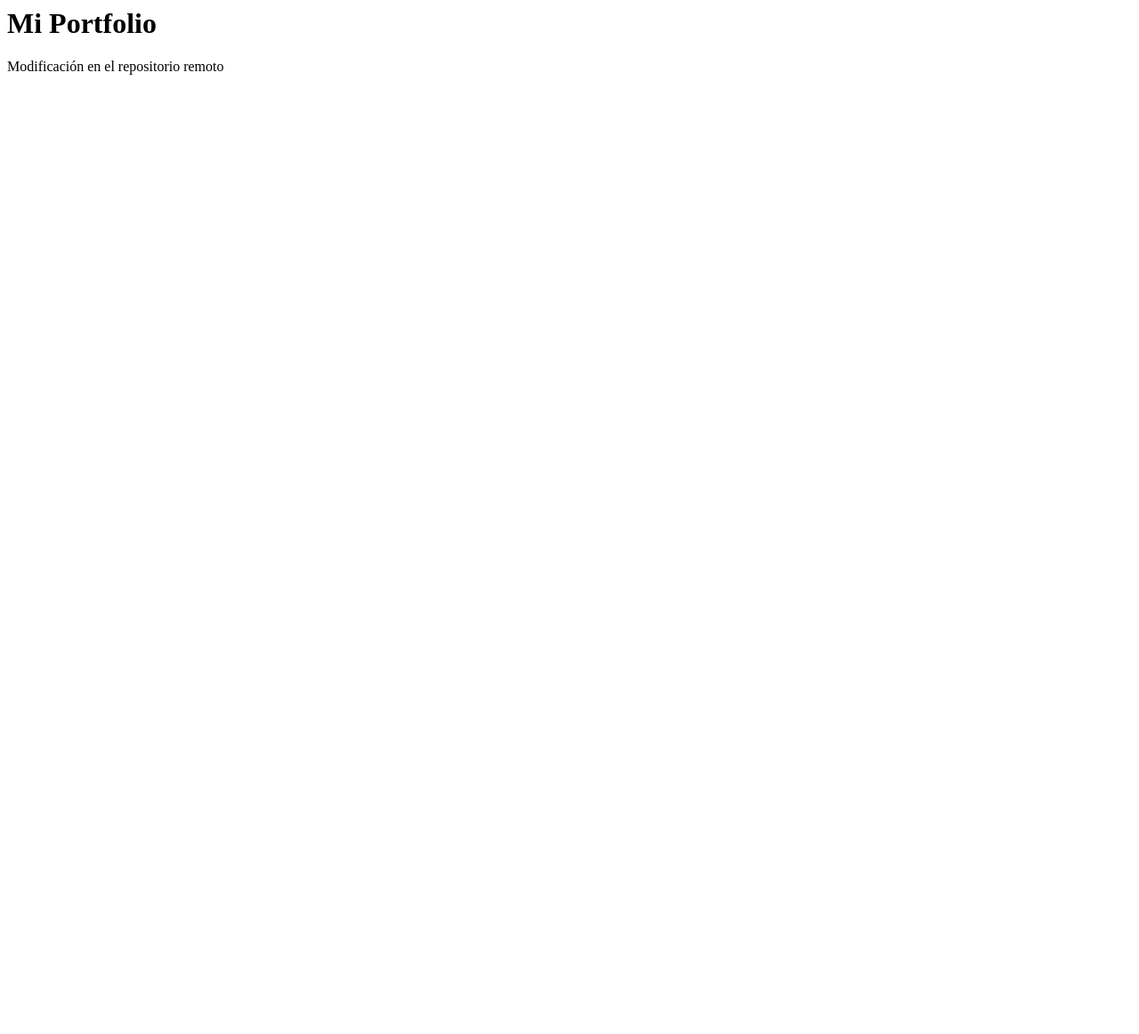
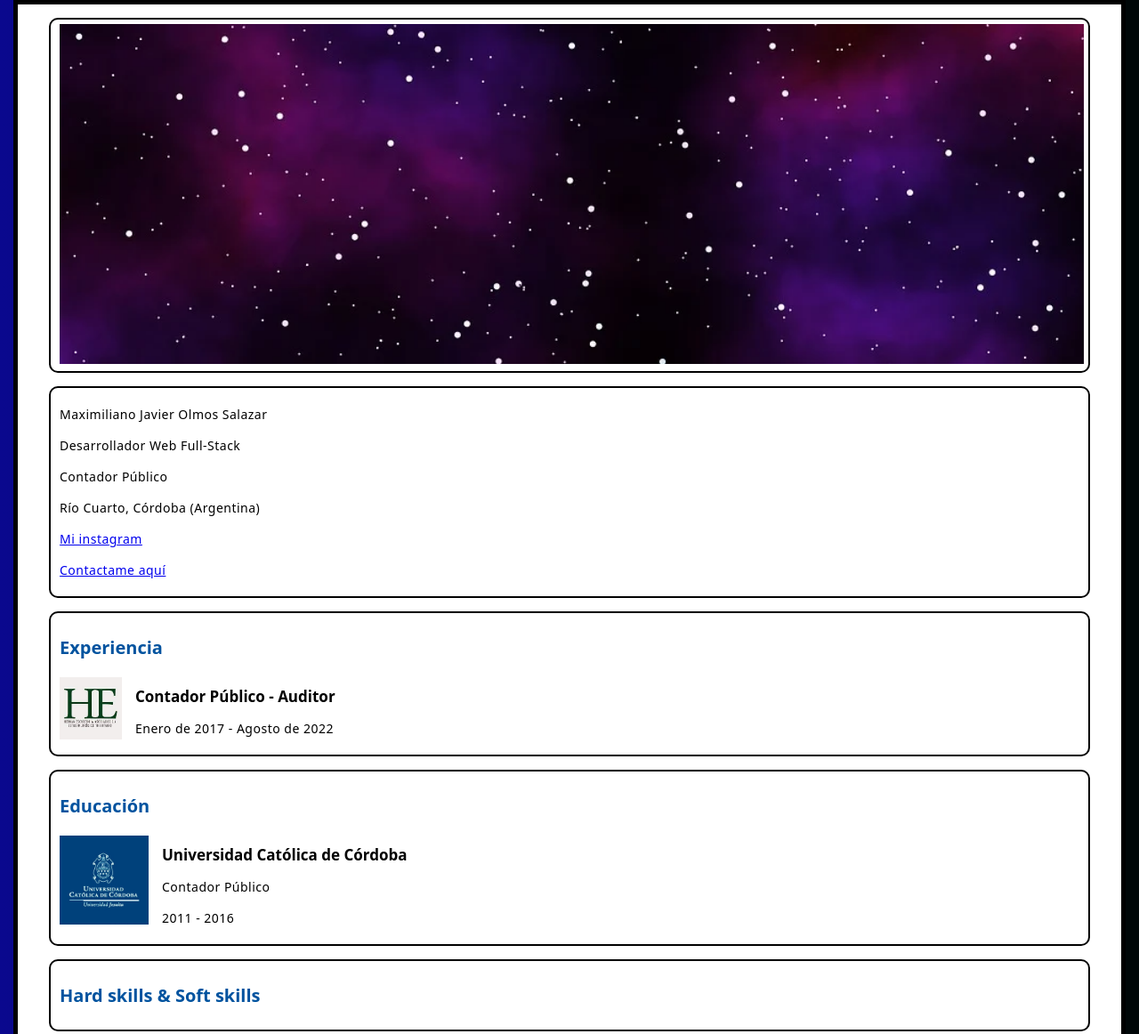
Before and after one commit to maxiolmos/portfolio-FrontEnd, a website: page index.html in a window 1280 px wide. Shown: the top 1162 px of the page at 89% size. Before the commit the page ends 800 px from the top, so only its background shows below. Drawn offline with nearby package versions, Linux system fonts and the light colour scheme.

Commit message:
Proyecto con HTML y CSS

```diff
--- a/index.html
+++ b/index.html
@@ -1,2 +1,86 @@
-<h1>Mi Portfolio</h1>
-<p> Modificación en el repositorio remoto</p>
+<!DOCTYPE html>
+<html lang="en">
+
+<head>
+<meta charset="utf-8">
+<title>Portfolio</title>
+<meta name="author" content="Maximiliano Olmos">
+<meta name="viewport" content="width=device-width,initial-scale=1">
+<link rel="shortcut icon" href="images/icon.png" type="image/x-icon" />
+<meta name="description" content="Roughly 155 characters"><!-- Esta bien? CONTROLAR
+-->
+<link href="styles/styles.css" rel="stylesheet" type="text/css">
+
+<script src="https://ajax.googleapis.com/ajax/libs/jquery/1.7.1/jquery.min.js"></script>
+<script src="script.js"></script>
+
+
+</head>
+
+
+
+<body>
+
+<!-- Para saltos de línea en los parrafos usar el elemento <br>
+  Para lineas horizontales usar el elemento <hr> -->
+
+
+<header></header>
+
+<nav></nav>
+
+
+<main>
+
+   <section>
+      <img class="destacado" src="images/banner2.webp" alt= " ">
+
+   </section>
+
+   <section>
+      <p>Maximiliano Javier Olmos Salazar</p>
+      <p>Desarrollador Web Full-Stack</p>
+      <p>Contador Público</p>
+      <p>Río Cuarto, Córdoba (Argentina) </p>
+      <p><a href= "https://www.instagram.com/maximiliano_olmos" title= "Mi instagram">Mi instagram</a></p>
+      <p><a href= "mailto:maxi.olmos@live.com.ar" title= "Mi contacto">Contactame aquí</a></p>
+   </section>
+
+   <section>
+    <h1>Experiencia</h1>
+    <img class="logo" src="images/heyasociados.jpg" alt="Logo Estudio Escudero" height= 70px width= 70px>
+    <h3> Contador Público - Auditor</h3>
+    <p> Enero de 2017 - Agosto de 2022</p>
+
+   </section>
+
+
+   <section>
+    <h1>Educación</h1>
+
+    <img class="logo" src="images/ucc.jpg" alt="Logo Universidad Católica de Córdoba" height= 100px width= 100px>
+    <h3>Universidad Católica de Córdoba </h3>
+    <p>Contador Público</p>
+    <p>2011 - 2016</p>
+
+   </section>
+
+
+
+   <section>
+     <h1>Hard skills & Soft skills</h1>
+   </section>
+
+   <section>
+     <h1>Proyectos</h1>
+   </section>
+
+
+   <script src="js/bootstrap.min.js" crossorigin="anonymous"></script>
+
+   <footer></footer>
+
+  </main>
+
+  </body>
+</html>
--- /dev/null
+++ b/styles/styles.css
@@ -0,0 +1,54 @@
+
+html {
+    font-size: 10px;
+    font-family: "Noto Sans", sans-serif;
+    background-color: #5C5CDA;
+    background: linear-gradient(90deg, rgba(10,8,142,1) 0%, rgba(0,7,8,1) 98%);
+  }
+
+  h1 {
+    font-size: 20px;
+    margin: 0;
+    padding: 20px 0;
+    color: #00539F;
+  }
+
+  h3 {
+    font-size: 17px;
+    margin: 10px;
+  }
+
+  img.destacado {
+    padding: 0px;
+    margin: 0px;
+    width: 100%;
+    height: 100%;
+    object-fit: fill;
+  }
+
+  .logo{
+    float:left;
+    margin-right: 15px;
+  }
+
+  p, li {
+    font-size: 14px;
+    line-height: 1.5;
+    letter-spacing: 0.5px;
+  }
+
+  body {
+    width: 1200px;
+    margin: 0 auto;
+    background-color: #ffffff;
+    padding: 0 20px 20px 20px;
+    border: 5px solid black;
+  }
+
+  section{
+    border: 2px solid black;
+    border-radius: 1em;
+    margin: 15px;
+    padding: 5px;
+    padding-left: 10px;
+  }
```
Also changed, not shown: app/app.html (added, +15 -0 lines), login.html (deleted, +0 -1 lines), package.json (added, +8 -0 lines), registro.html (deleted, +0 -2 lines), tsconfig.json (added, +103 -0 lines), app/app.js (added), app/app.ts (added), images/banner-1176677_960_720.webp (added), images/banner.jpg (added), images/banner2.webp (added), images/heyasociados.jpg (added), images/icon.png (added), images/ucc.jpg (added), 2 other files.
